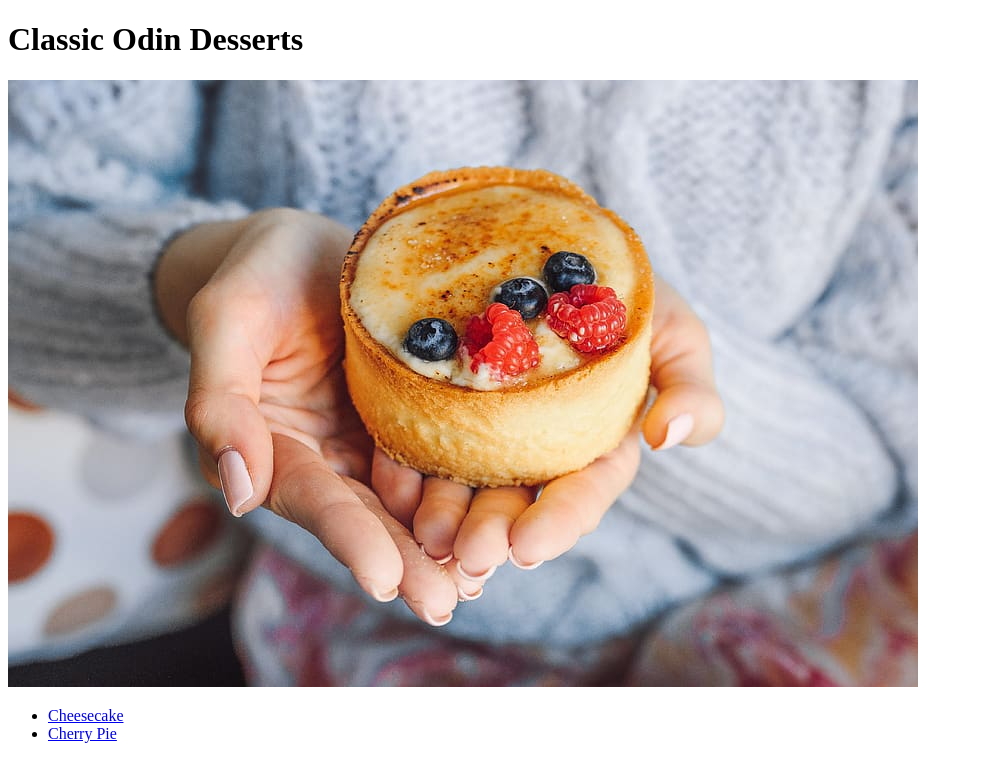
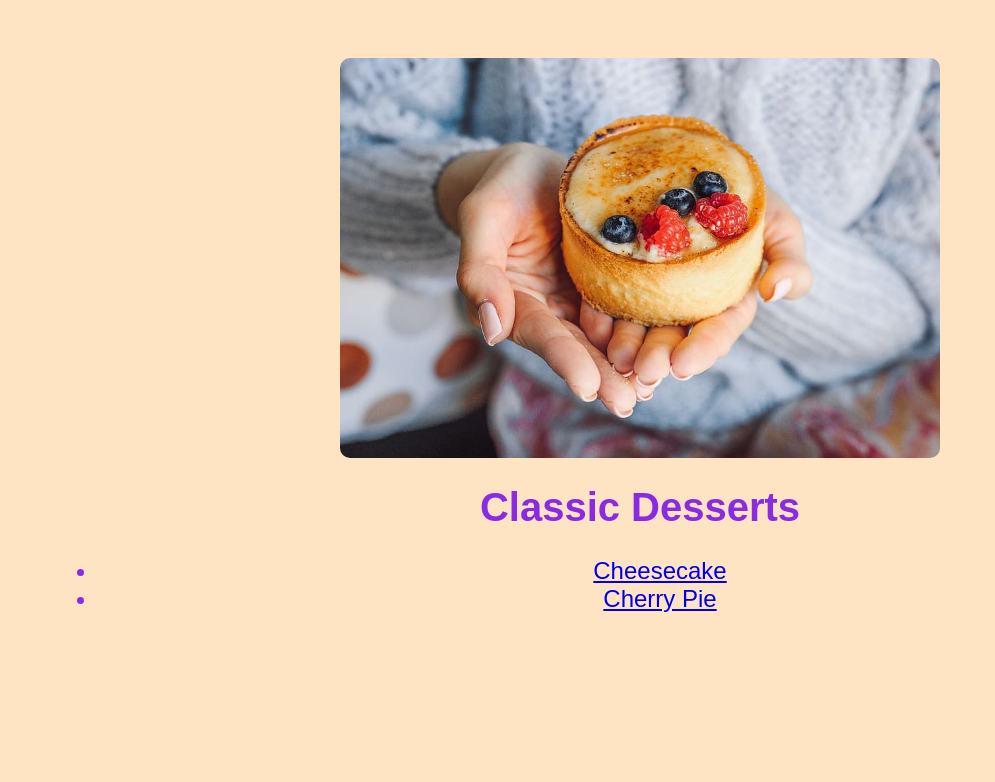
Before and after one commit to romeonorse/odin-recipes, a plain HTML site: page index.html in a window 1280 px wide. Shown: the whole page, without its empty margins (0-995 px from the left). Drawn offline with Linux system fonts and the light colour scheme.

Commit message:
Add styles

```diff
--- /dev/null
+++ b/css/style.css
@@ -0,0 +1,32 @@
+body {
+  background-color: bisque;
+  color: blueviolet;
+  font-family: Arial, Helvetica, sans-serif;
+  font-size: 20px;
+  padding: 50px;
+}
+
+img {
+  width: 600px;
+  border-radius: 10px;
+  display: block;
+  margin: 0 auto;
+}
+
+h1 {
+  font-size: 40px;
+  text-align: center;
+}
+
+h2, p{
+  text-align: center;
+}
+
+h2 {
+  font-size: 32px;
+}
+
+.main-nav {
+  font-size: 24px;
+  text-align: center;
+}
--- a/index.html
+++ b/index.html
@@ -4,13 +4,14 @@
   <meta charset="UTF-8">
   <meta http-equiv="X-UA-Compatible" content="IE=edge">
   <meta name="viewport" content="width=device-width, initial-scale=1.0">
-  <title>Classic Odin Desserts</title>
+  <title>Classic Desserts</title>
+  <link rel="stylesheet" href="css/style.css">
 </head>
 <body>
-  <h1>Classic Odin Desserts</h1>
   <img src="img/odin.jpg" alt="Odin himself">
+  <h1>Classic Desserts</h1>
 
-  <ul>
+  <ul class="main-nav">
     <li><a href="recipes/cheesecake.html">Cheesecake</a></li>
     <li><a href="recipes/cherry_pie.html">Cherry Pie</a></li>
   </ul>
```
Also changed, not shown: recipes/cheesecake.html (+3 -2 lines), recipes/cherry_pie.html (+3 -2 lines).
